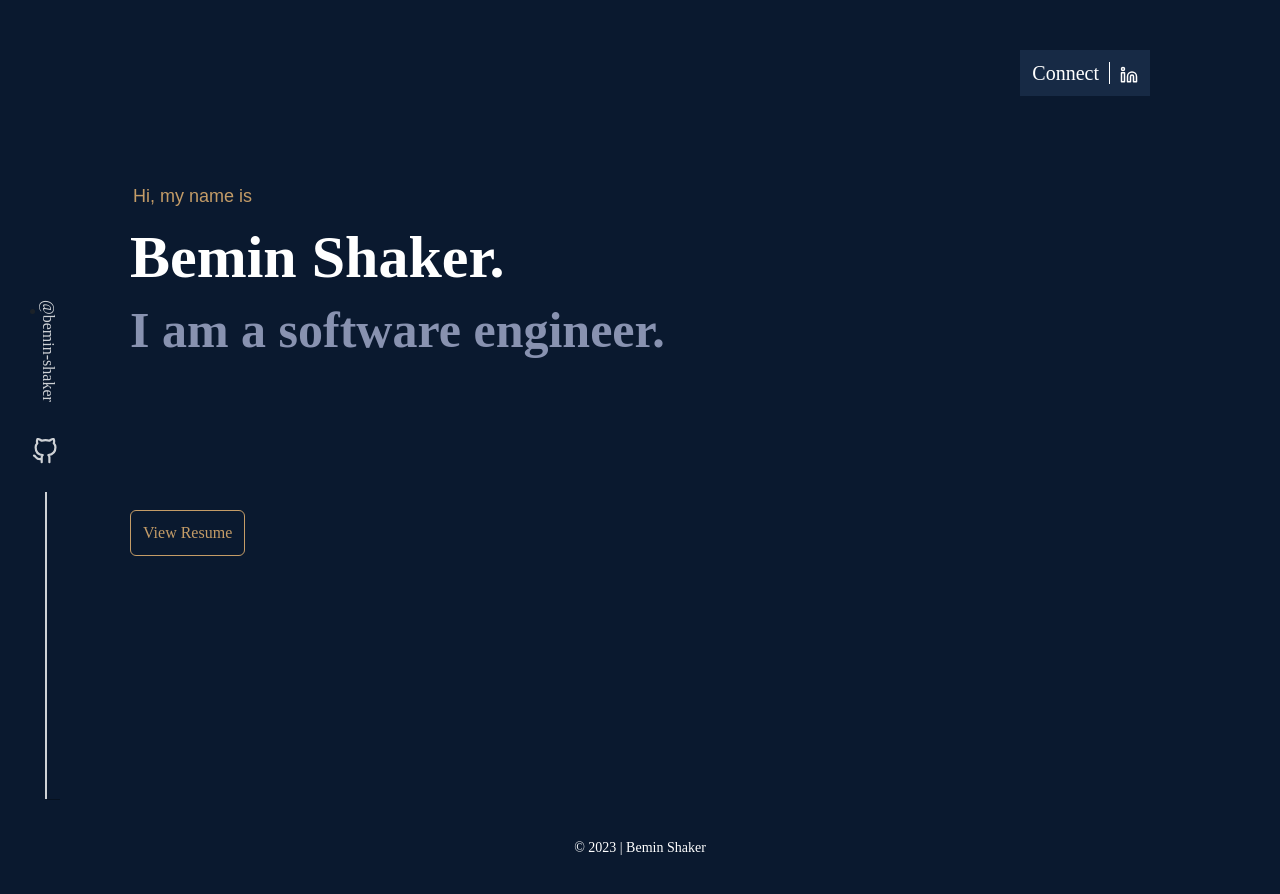
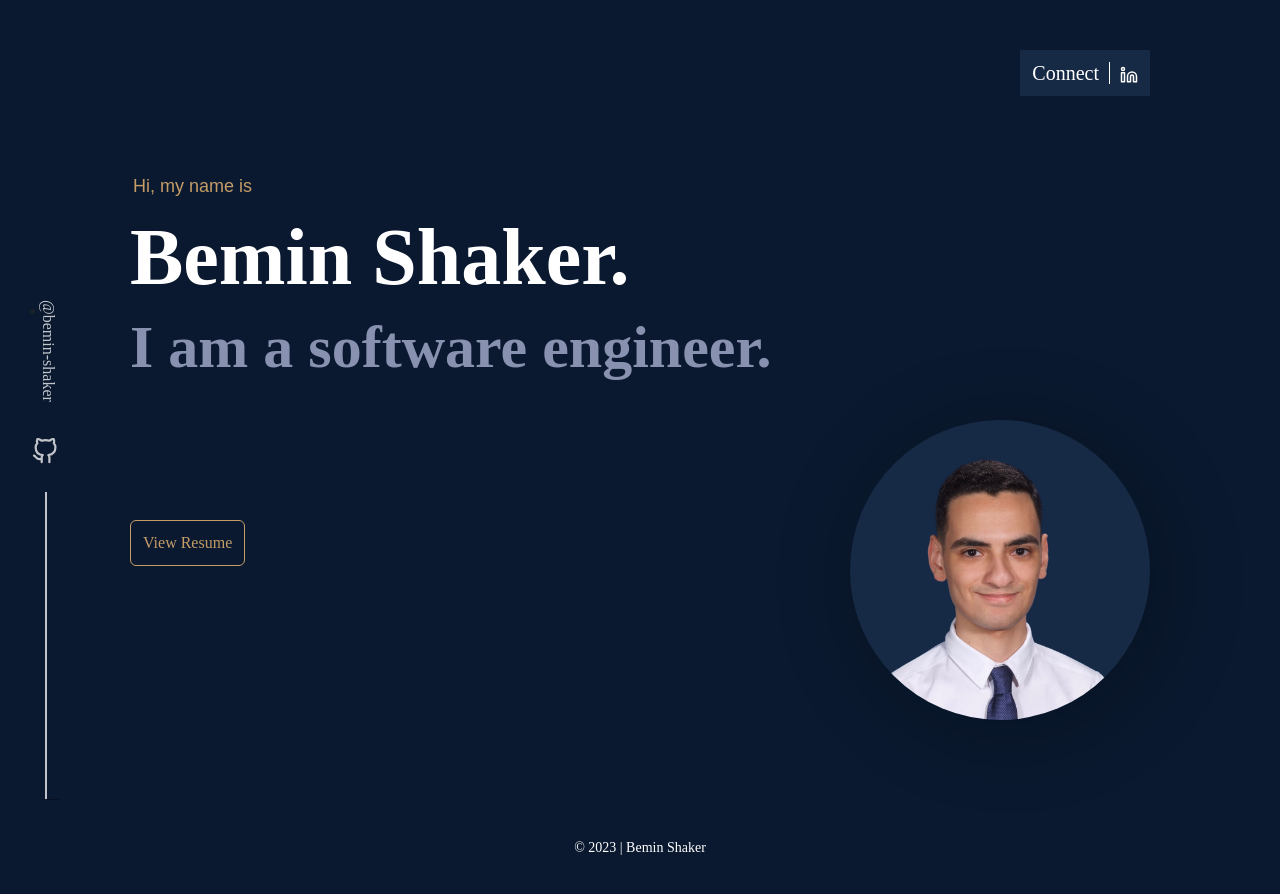
Before and after one commit to bemin-shaker/beminshaker.com, an Angular app: page / in a window 1280 px wide. Shown: the top 894 px of the page. Built offline with nearby package versions, Linux system fonts and the light colour scheme; a web font is replaced by a local one.

Commit message:
added profile img

```diff
--- a/src/app/app.component.css
+++ b/src/app/app.component.css
@@ -23,7 +23,7 @@ nav{
   bottom: 0;
   width: 60px;
   transition: all 0.3s linear;
-  opacity: 0.8;
+  opacity: 0.75;
   transition: 0.5s;
 
 }
@@ -75,10 +75,30 @@ nav li a{
 
 }
 
+.img-container {
+  bottom: 80px;
+  position: absolute;
+  right: 130px;
+  background-color: rgb(23, 42, 69);
+  transition: 0.5s;
+  border-radius: 200px;
+  overflow: hidden;
+  box-shadow: 10px 10px 80px 10px rgba(0, 0, 0, 0.2);
+}
+
+.img-container img {
+  /* transform: translateX(10px) translateY(-50px);  */
+height: 300px;
+}
+
+.img-container:hover {
+  background-color: #c49c67;
+
+}
 /* Connect */
 
 .connect-button {
-  background-color: rgb(23, 42, 69);;
+  background-color: rgb(23, 42, 69);
   position: absolute;
   top: 50px;
   right: 130px;
@@ -123,7 +143,7 @@ h1 {
   color: white;
   font-weight: 800;
   transform: translateY(10px) !important;
-  font-size: 60px;
+  font-size: 80px;
   font-family: SFPDH;
   line-height: 1;
 }
@@ -159,7 +179,7 @@ h1 span {
   line-height: 1.4;
   min-height: 135px;
   font-family: SFPDSB;
-  font-size: 50px;
+  font-size: 60px;
 }
 
 h4 {
--- a/src/app/app.component.html
+++ b/src/app/app.component.html
@@ -15,6 +15,9 @@
 <div class="connect-button">
   <a href="https://www.linkedin.com/in/beminshaker/" target="_blank"><span>Connect</span><svg xmlns="http://www.w3.org/2000/svg" width="18" height="18" viewBox="0 0 24 24" fill="none" stroke="currentColor" stroke-width="2" stroke-linecap="round" stroke-linejoin="round" class="ml-2 transition-all"><path d="M16 8a6 6 0 0 1 6 6v7h-4v-7a2 2 0 0 0-2-2 2 2 0 0 0-2 2v7h-4v-7a6 6 0 0 1 6-6z"></path><rect x="2" y="9" width="4" height="12"></rect><circle cx="4" cy="4" r="2"></circle></svg></a>
 </div>
+<div class="img-container"><img src="../assets/profile2.png" height="200px" >
+</div>
+
 <div class="main-content">
   <div class="jumbotron">
     <div  class="heading">
```
Also changed, not shown: src/assets/profile.jpg (added), src/assets/profile2.png (added).
